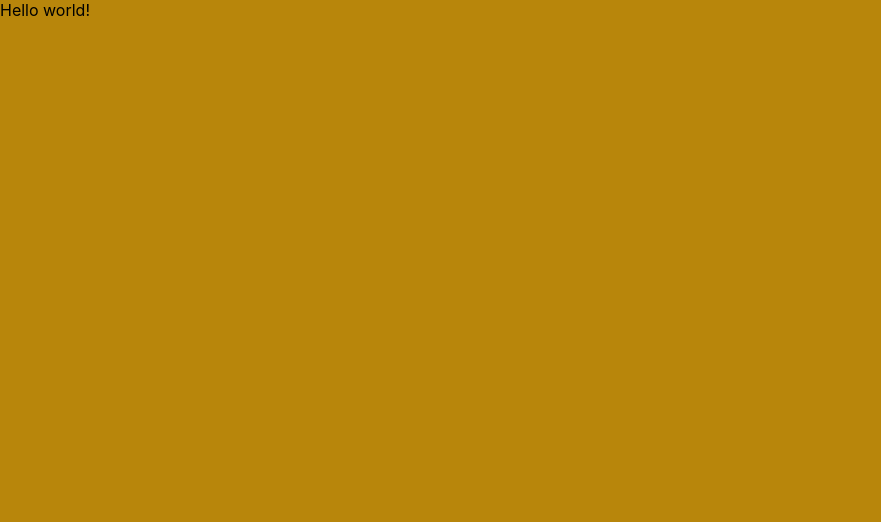
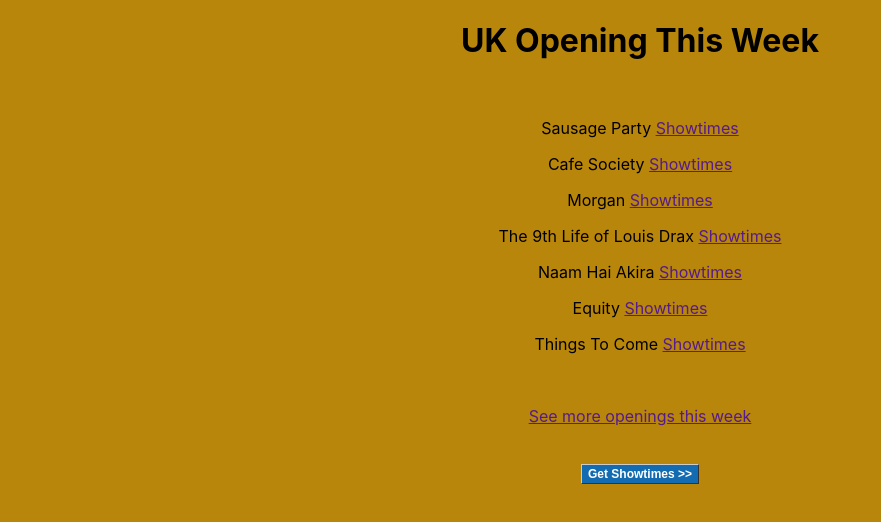
Before and after one commit to tannyque/IMDB-React, a React (Create React App) app: page / in a window 1280 px wide. Shown: the top 522 px of the page, without its empty margins (0-881 px from the left). Built offline with nearby package versions, Linux system fonts and the light colour scheme.

Commit message:
Modifies app, adds components and containers and css

```diff
--- a/src/App.js
+++ b/src/App.js
@@ -1,8 +1,10 @@
 import React, { Component } from 'react';
+import MovieContainer from './containers/MovieContainer'
+
 
 class App extends Component {
   render() {
-    return "Hello world!"
+    return <MovieContainer />
   }
 }
 
--- /dev/null
+++ b/src/components/Movie.js
@@ -0,0 +1,11 @@
+import React from 'react';
+
+const Movie = (props) => {
+  return (
+    <div className="movie">
+       <p>{props.title + " "}<a href=""> Showtimes</a></p>
+    </div>
+  )
+}
+
+export default Movie;
--- /dev/null
+++ b/src/containers/MovieContainer.js
@@ -0,0 +1,47 @@
+import React, {Component} from 'react';
+import MovieList from "./MovieList"
+
+class MovieContainer extends Component {
+  constructor(props){
+    super(props);
+    this.state = {
+      data: [
+        {
+          id: 1, title: "Sausage Party"
+        },
+        {
+          id: 2, title: "Cafe Society"
+        },
+        {
+          id: 3, title: "Morgan"
+        },
+        {
+          id: 4, title: "The 9th Life of Louis Drax"
+        },
+        {
+          id: 5, title: "Naam Hai Akira"
+        },
+        {
+          id: 6, title: "Equity"
+        },
+        {
+          id: 7, title: "Things To Come"
+        }
+      ]
+    };
+  };
+  render() {
+    return (
+      <div className="movie-container">
+        <center><h1>UK Opening This Week</h1>
+        <br />
+        <MovieList data={this.state.data}/>
+        <br />
+        <button className="button">Get Showtimes >></button>
+        </center>
+      </div>
+    )
+  }
+}
+
+export default MovieContainer;
--- /dev/null
+++ b/src/containers/MovieList.js
@@ -0,0 +1,20 @@
+import React from 'react';
+import Movie from '../components/Movie'
+
+const MovieList = (props) => {
+  const movies = props.data.map((movie) => {
+    return (
+      <Movie title={movie.title} key={movie.id} />
+    );
+  })
+
+  return (
+    <div className="movie-list">
+      {movies}
+    <br />
+      <p><a href="">See more openings this week</a></p>
+    </div>
+  );
+}
+
+export default MovieList;
--- a/src/index.css
+++ b/src/index.css
@@ -13,3 +13,19 @@ code {
   font-family: source-code-pro, Menlo, Monaco, Consolas, "Courier New",
     monospace;
 }
+
+.button {
+  font: bold 12px Arial;
+  background-color: #136CB2;
+  color: white;
+  padding: 2px 6px 2px 6px;
+  border-top: 1px solid #CCCCCC;
+  border-right: 1px solid #333333;
+  border-bottom: 1px solid #333333;
+  border-left: 1px solid #CCCCCC;
+}
+
+.button:hover {
+  background-color: black;
+  cursor: pointer;
+}
```
